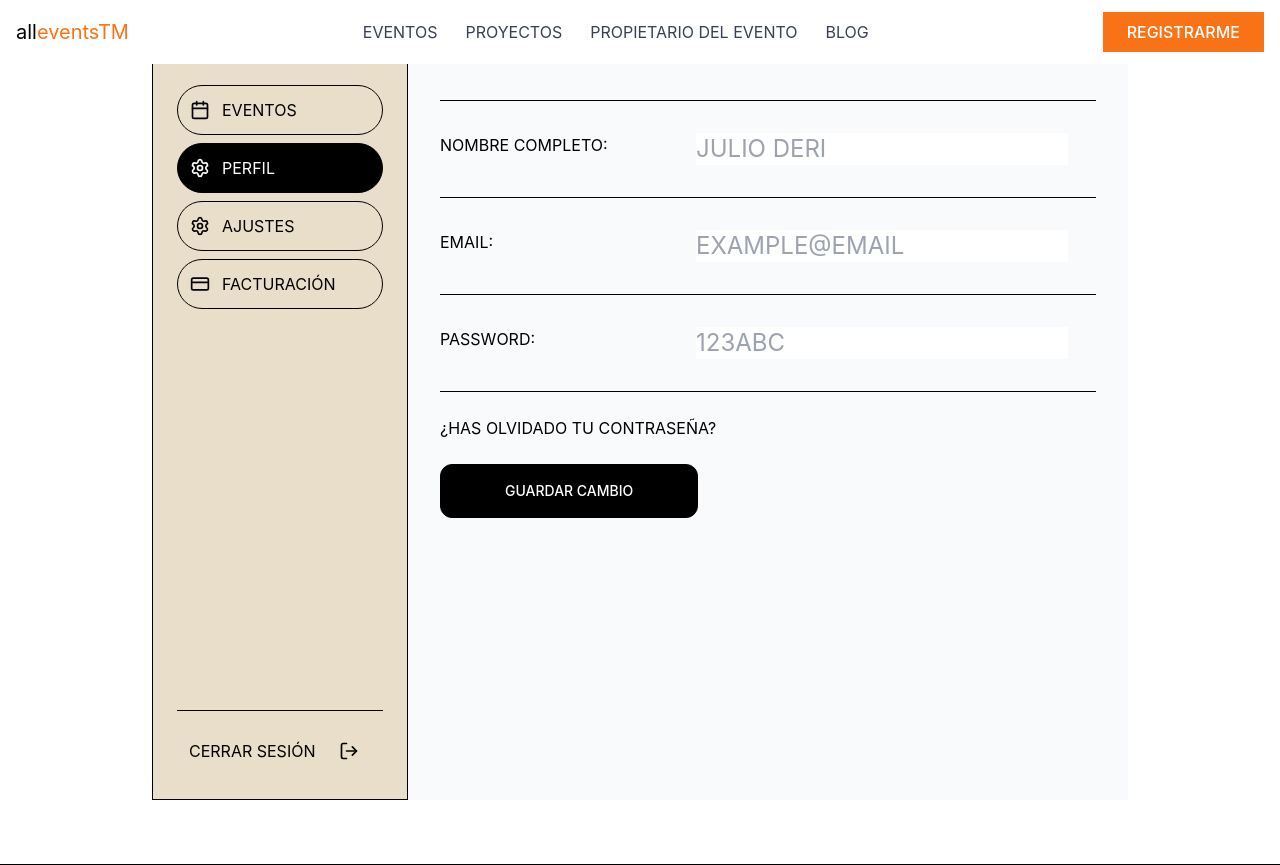
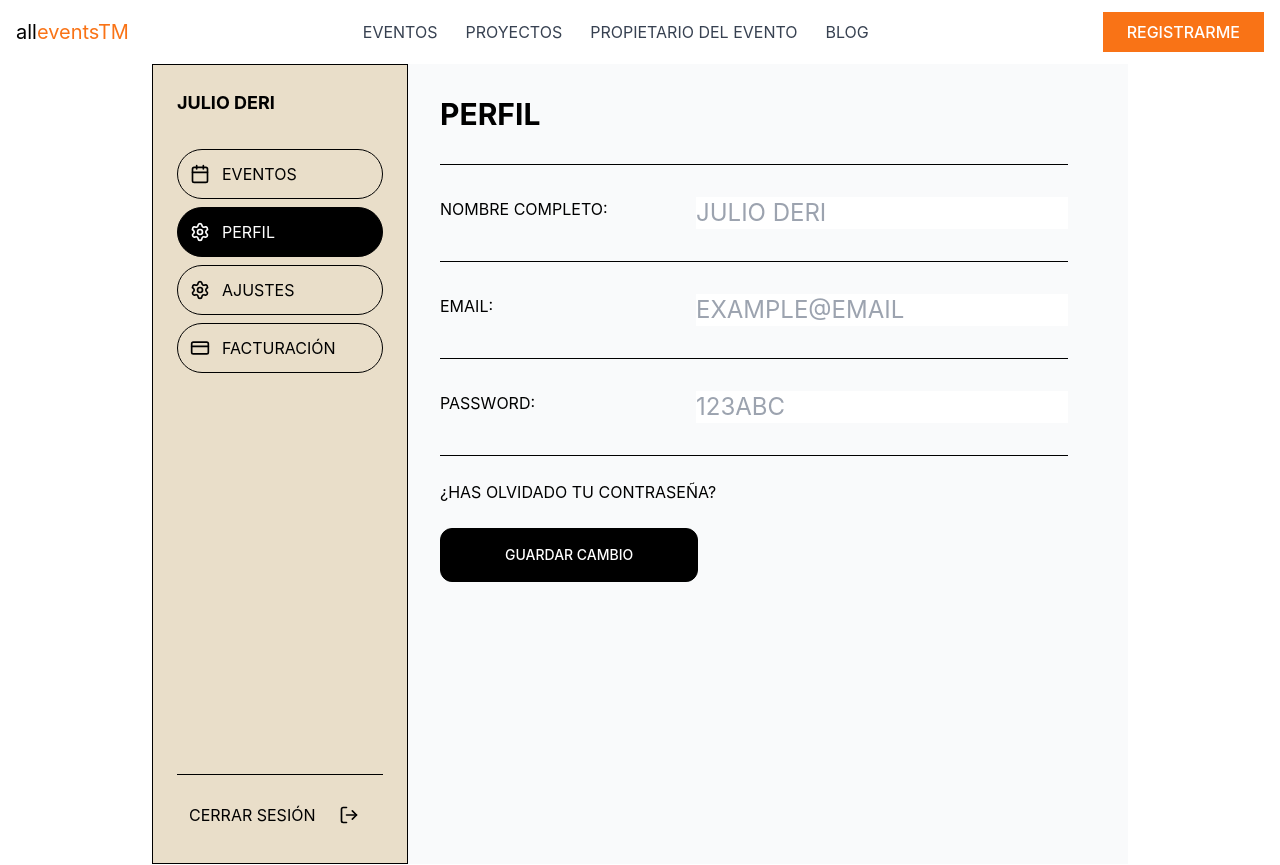
Before and after one commit to Frknk/allevents-front, a SvelteKit app: page /user in a window 1280 px wide. Shown: the top 865 px of the page. Built offline with nearby package versions, Linux system fonts and the light colour scheme.

Commit message:
fix: correct margin top user

```diff
--- a/src/components/Sidebar.svelte
+++ b/src/components/Sidebar.svelte
@@ -8,7 +8,7 @@
 	const navItems = [
 		{ label: "EVENTOS", icon: Calendar, href: "#" },
 		{ label: "PERFIL", icon: Settings, href: "#", active: true },
-		{ label: "AJUSTES", icon: Settings, href: "#" },
+		{ label: "AJUSTES", icon: Settings, href: "/settings" },
 		{ label: "FACTURACIÓN", icon: CreditCard, href: "#" },
 	];
 
--- a/src/routes/user/+page.svelte
+++ b/src/routes/user/+page.svelte
@@ -8,9 +8,10 @@
 	let password: string = $state("123ABC");
 </script>
 
-<div class="flex min-h-screen bg-gray-50">
-	<Sidebar {fullName} />
+<section class="flex min-h-screen bg-gray-50">
+	<div class=" mt-16 flex"><Sidebar {fullName} />
 	<div class="flex-1 p-8">
 		<Profile {fullName} {email} {password} />
 	</div>
-</div>
+	</div>
+</section>
```
